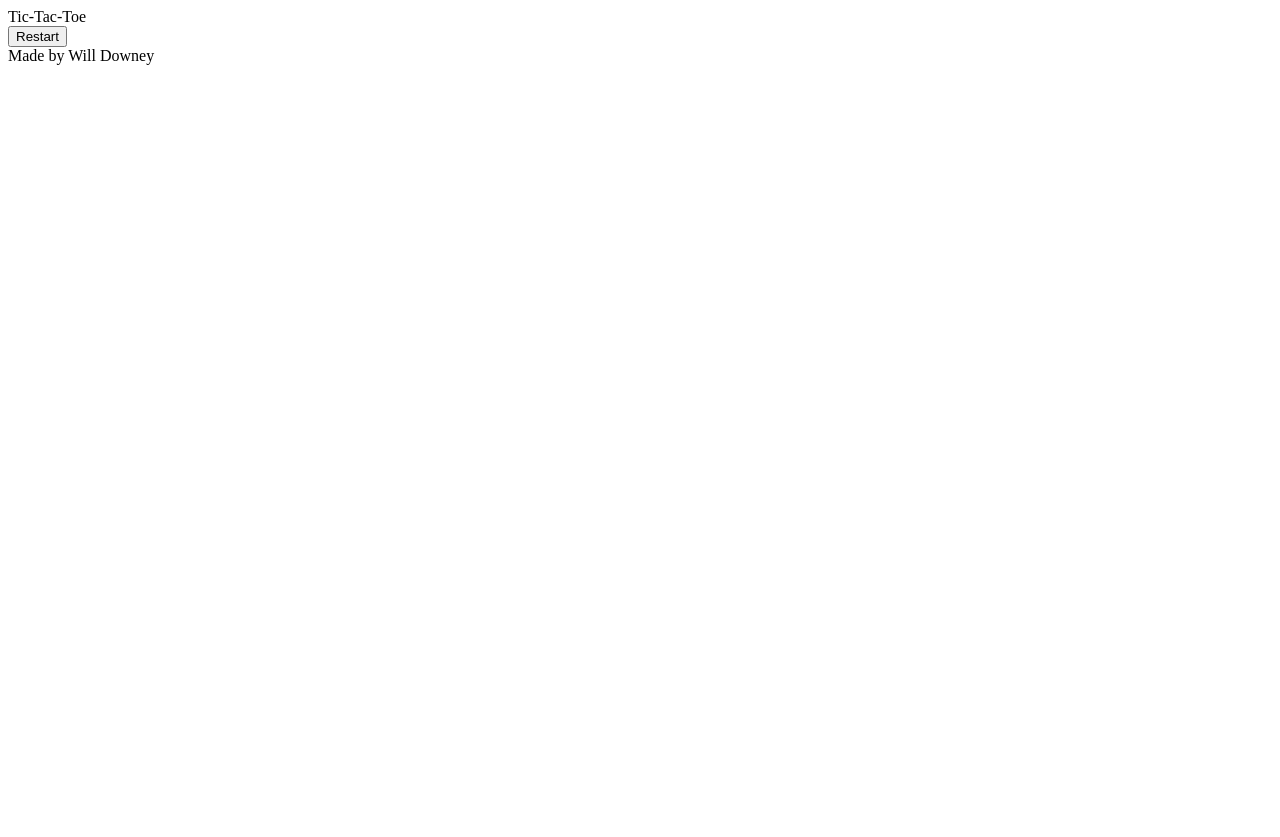
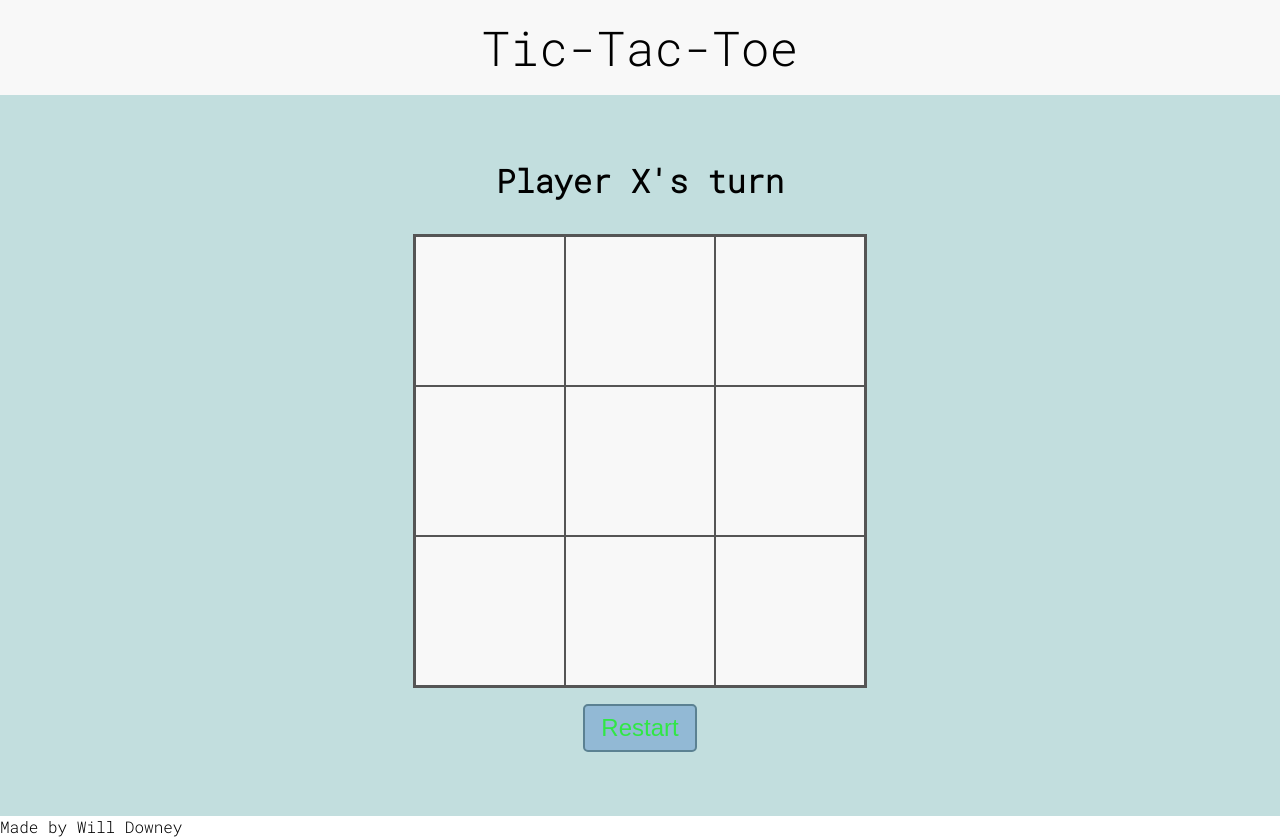
Before and after one commit to wrdowney/tic-tac-toe, a plain HTML site: page index.html in a window 1280 px wide. Before the commit the page ends 800 px from the top, so only its background shows below. Drawn offline with Linux system fonts and the light colour scheme.

Commit message:
DisplayController updates on changes to game board

```diff
--- a/index.html
+++ b/index.html
@@ -11,8 +11,8 @@
 <body>
     <header> Tic-Tac-Toe </header>
     <div class="content">
-        <div class="game-message"></div>
-        <div class="game-board"></div>
+        <div class="game-message">Player X's turn</div>
+        <div class="game-board">
             <div class="game-square" id="1"></div>
             <div class="game-square" id="2"></div>
             <div class="game-square" id="3"></div>
@@ -22,6 +22,8 @@
             <div class="game-square" id="7"></div>
             <div class="game-square" id="8"></div>
             <div class="game-square" id="9"></div>
+        </div>
+
         <button class="btn btn-restart">Restart</button>
     </div>
 
--- a/script.js
+++ b/script.js
@@ -6,11 +6,19 @@ const gameBoard = (() => {
     const resetBoard = () => {
         board.fill("");
     }
+    return {getBoard, resetBoard}
 })();
 
 const displayController = (() => {
+    const update = () => {
+        gameBoard.getBoard().forEach((cell, index) => {
+            document.getElementById(`${index + 1}`).innerHTML = cell;
+        });
+    }
+    return {update}
+})(gameBoard);
 
-})();
+displayController.update();
 
 const playerFactory = (name, symbol) => {
     return {
--- a/style.css
+++ b/style.css
@@ -0,0 +1,92 @@
+@import url('https://fonts.googleapis.com/css2?family=Roboto+Mono:wght@300&display=swap');
+
+:root {
+    --primary-color: rgb(194, 222, 222);
+    --secondary-color: #f8f8f8;
+    --padding-medium: 1.0rem;
+    --square-hover: #d8e4e9;
+    --border-color: #555;
+    --btn-color: rgb(146, 185, 213);
+    --btn-color-hover: rgb(172, 206, 230);
+    --btn-border-color: rgb(91, 129, 146);
+    --btn-text-color: rgb(48, 231, 69);
+    font-family: 'Roboto Mono', monospace;
+}
+
+*{
+    box-sizing: border-box;
+}
+
+body {
+    height: 100vh;
+    width: auto;
+    margin: 0px;
+}
+
+header {
+    padding: var(--padding-medium);
+    font-size: 3rem;
+    background-color: var(--secondary-color);
+    text-align: center;
+}
+
+.content {
+    background-color: var(--primary-color);
+    display: flex;
+    flex-direction: column;
+    align-items: center;
+    padding: var(--padding-medium);
+    gap: var(--padding-medium);
+}
+
+.game-message {
+    font-size: 2rem;
+    font-weight: bold;
+    margin-top: 3rem;
+    margin-bottom: 1rem;
+}
+
+.game-board {
+    display: grid;
+    grid-template-columns: repeat(3, 1fr);
+    border: 2px solid var(--border-color);
+}
+
+.game-square {
+    height: 150px;
+    width: 150px;
+    border: 1px solid var(--border-color);
+    font-size: 5em;
+    cursor: pointer;
+    background-color: var(--secondary-color);
+    display: flex;
+    align-items: center;
+    justify-content: center;
+}
+
+.game-square:hover {
+    background-color: var(--square-hover);
+}
+
+.btn {
+    background-color: var(--btn-color);
+    padding: 0.5rem 1rem 0.5rem 1rem;
+    border: 2px solid var(--btn-border-color);
+    color: var(--btn-text-color);
+    font-size: 1.5rem;
+    cursor: pointer;
+    border-radius: 5px;
+    transition: all 0.2s ease-in-out;
+    margin-bottom: 3rem;
+}
+
+.btn:hover {
+    background-color: var(--btn-color-hover);
+}
+
+@media (max-width: 660px) {
+    .game-square {
+        height:100px;
+        width: 100px;
+    }
+}
```
